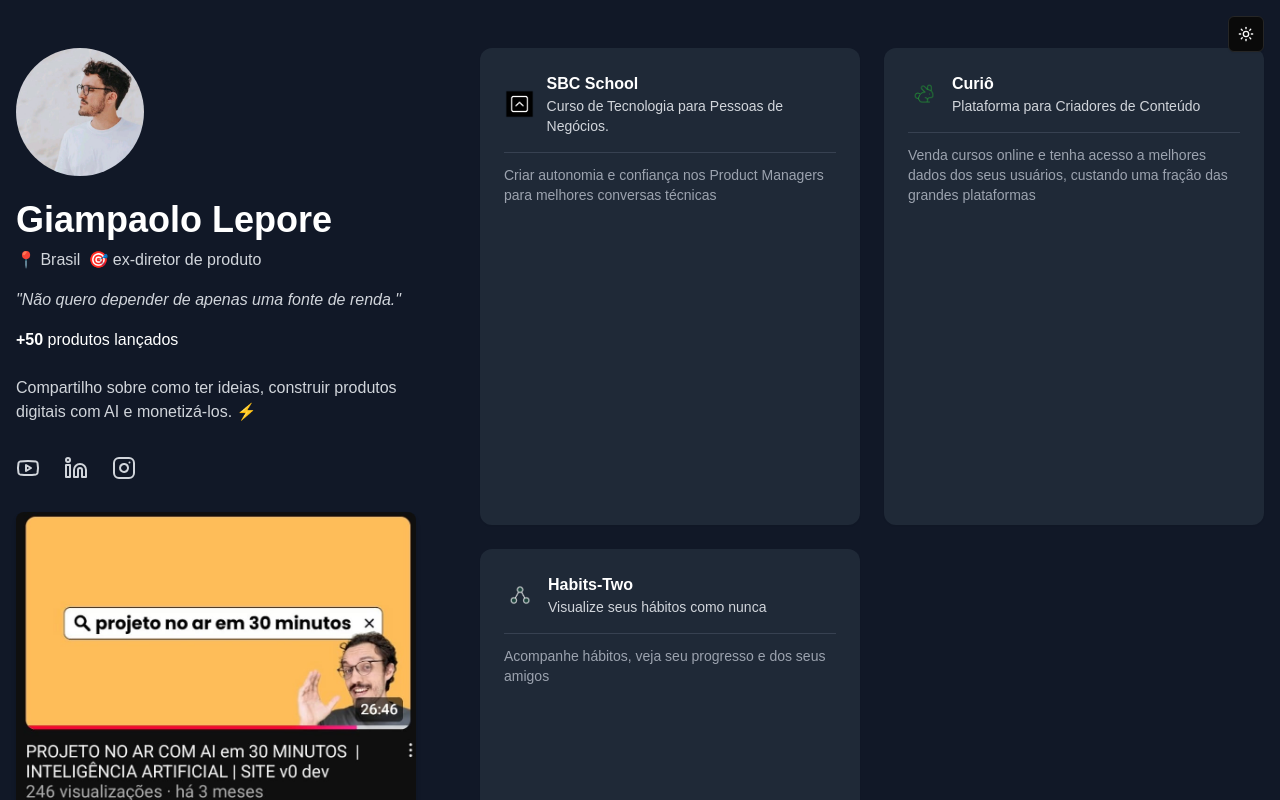
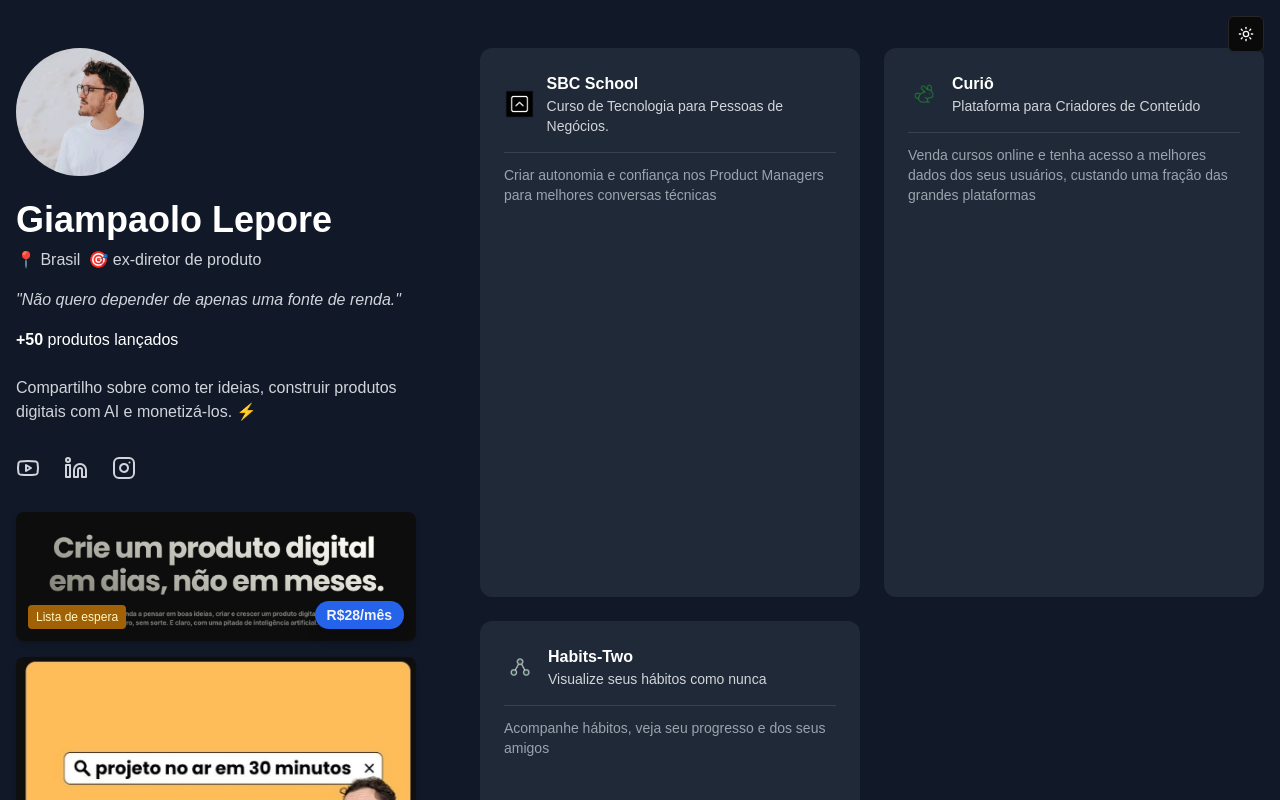
Before and after one commit to giamlepore/giampaolo, a Next.js app: page / in a window 1280 px wide. Shown: the top 800 px of the page. Built offline with nearby package versions, Linux system fonts and the light colour scheme.

Commit message:
new banner course

```diff
--- a/app/page.tsx
+++ b/app/page.tsx
@@ -230,6 +230,28 @@
                 <Instagram className="w-6 h-6" />
               </a>
             </div>
+            <div className="mt-8 mb-4">
+                <a
+                  href="https://www.sbcschool.com.br/criar-produtos-digitais-sem-sorte/?ref=tiktok_bio"
+                  target="_blank"
+                  rel="noopener noreferrer"
+                  className="block w-full max-w-md hover:opacity-95 transition-opacity"
+                >
+                  <div className="relative">
+                    <img
+                      src="/banner.png"
+                      alt="Banner do curso"
+                      className="w-full rounded-lg shadow-md"
+                    />
+                    <div className="absolute bottom-3 right-3 bg-blue-600 text-gray-100 font-bold px-3 py-1 rounded-full text-sm font-bold shadow-lg">
+                      R$28/mês
+                    </div>
+                    <div className="absolute bottom-3 left-3 px-2 py-1 text-xs bg-yellow-100 text-yellow-800 dark:bg-yellow-700 dark:text-yellow-100 rounded">
+                      Lista de espera
+                    </div>
+                  </div>
+                </a>
+              </div>
             <div className="flex flex-col items-center lg:items-start gap-4 mb-8">
               <a
                 href="https://youtu.be/v3v9hqsJMbQ?si=cAjHg9NdrtWoVm3d"
@@ -252,6 +274,7 @@
                 <Youtube className="w-5 h-5" />
                 Assista agora
               </a>
+
             </div>
             <div className="grid grid-cols-3 gap-4">
               {[
```
Also changed, not shown: public/banner.png (added).
